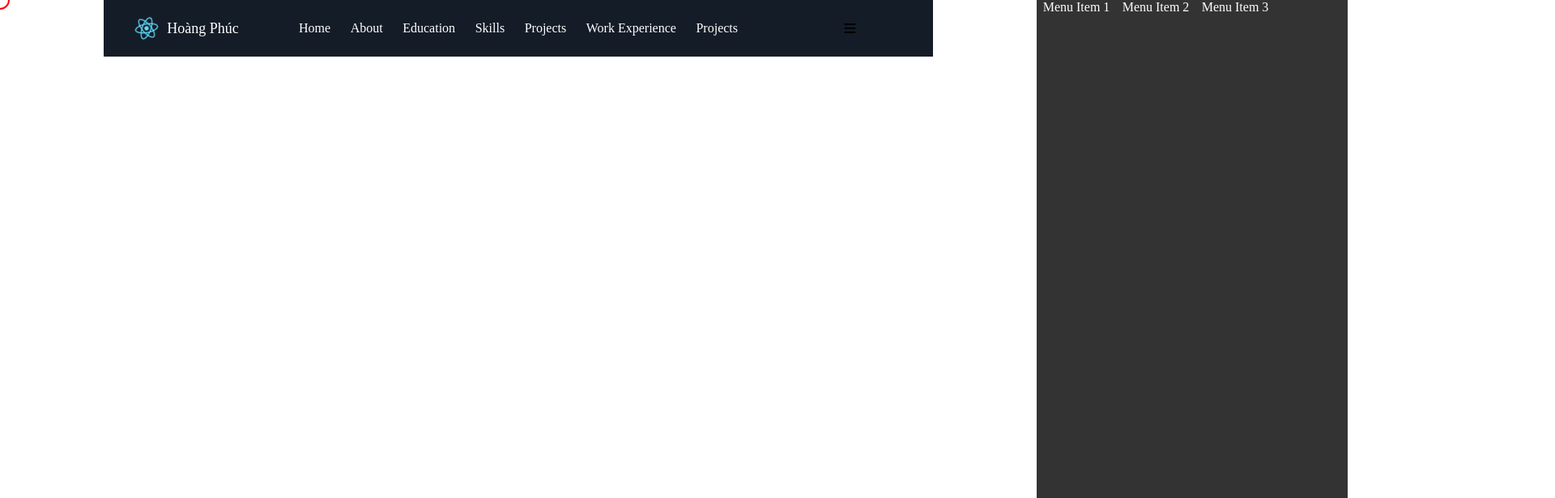
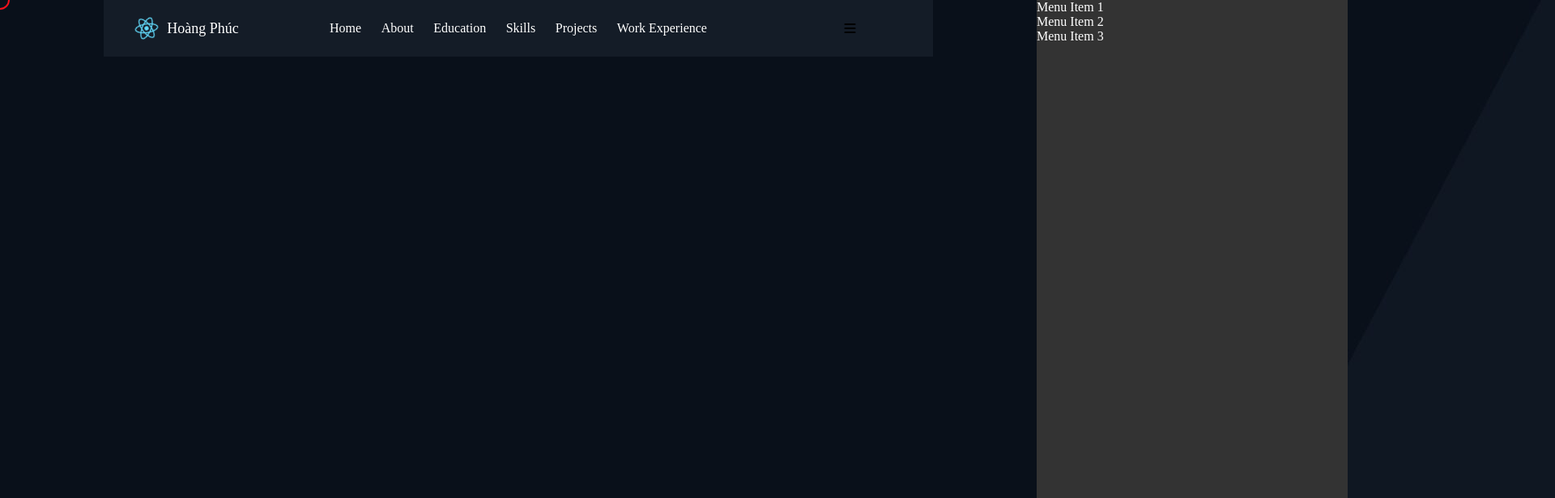
Before and after one commit to Minurte1/Portfolio, a React (Create React App) app: page / in a window 1280 px wide. Shown: the top 616 px of the page at 81% size, 1920 px wide, since content can reach past the window. Built offline with nearby package versions, Linux system fonts and the light colour scheme.

Commit message:
cap nhat

```diff
--- a/package.json
+++ b/package.json
@@ -7,6 +7,7 @@
     "@testing-library/react": "^13.4.0",
     "@testing-library/user-event": "^13.5.0",
     "react": "^18.2.0",
+    "react-animate-on-scroll": "^2.1.7",
     "react-dom": "^18.2.0",
     "react-scripts": "5.0.1",
     "web-vitals": "^2.1.4"
--- a/src/App.js
+++ b/src/App.js
@@ -1,44 +1,18 @@
 import './App.css';
 import Cursor from './public/component/cursor';
-import React, { useState, useEffect, useRef } from 'react';
-
+import React, { useState } from 'react';
+import ScrollAnimation from 'react-animate-on-scroll';
+// import 'animate.css/animate.min.css'; // Import CSS của thư viện animate.css (được sử dụng bởi react-animate-on-scroll)
 const App = () => {
   const [showMenu, setShowMenu] = useState(false);
-  const containerNavbarShowRef = useRef(null);
+
 
   const toggleMenu = () => {
-    console.log(showMenu)
+    console.log('Before toggle:', showMenu);
     setShowMenu(!showMenu);
-    // if (showMenu === false) {
-
-    // }
+    console.log('After toggle:', showMenu);
   };
 
-  const handleClickOutside = (event) => {
-    if (containerNavbarShowRef.current && !containerNavbarShowRef.current.contains(event.target)) {
-      // Nếu click ngoài container-NavbarShow, đặt showMenu về false
-      if (showMenu === false) { setShowMenu(true); }
-
-    }
-  };
-
-  useEffect(() => {
-    console.log('useEffect ran');
-    document.addEventListener('click', handleClickOutside);
-
-    return () => {
-      console.log('useEffect cleanup');
-      document.removeEventListener('click', handleClickOutside);
-    };
-  }, []);
-  useEffect(() => {
-    // Thêm hoặc bỏ lớp tối trên body khi showMenu thay đổi
-    if (showMenu) {
-      document.body.classList.remove('menu-closed');
-    } else {
-      document.body.classList.add('menu-closed');
-    }
-  }, [showMenu]);
   return (
     <>
 
@@ -50,25 +24,47 @@ const App = () => {
             <p className='text-logo'>Hoàng Phúc</p>
           </div>
           <div className='Navbar-middle'>
-            <a href=''>Home</a>
-            <a href=''>About</a>
-            <a href=''>Education</a>
-            <a href=''>Skills</a>
-            <a href=''>Projects</a>
-            <a href=''>Work Experience</a>
-            <a href=''>Projects</a>
+            <a href='#home'>Home</a>
+            <a href='#about'>About</a>
+            <a href='#education'>Education</a>
+            <a href='#skill'>Skills</a>
+            <a href='#project'>Projects</a>
+            <a href='#experience'>Work Experience</a>
+            {/* <a href='#project'>Projects</a> */}
           </div>
-          <div className={`Navbar-right ${showMenu ? 'menu-open' : ''}`} onClick={toggleMenu}>
-            <i className="fa-solid fa-bars"></i>
+          <div className={`Navbar-right`}>
+            <i className={`fa-solid fa-bars  ${showMenu ? 'menu-open' : ''}`} onClick={toggleMenu}></i>
           </div>
         </div>
       </div>
       <div className={`overlay ${showMenu ? 'active' : ''}`} onClick={toggleMenu}></div>
-      <div className={`container-NavbarShow ${showMenu ? 'menu-open' : ''}`} ref={containerNavbarShowRef} >
-        <a href='#'>Menu Item 1</a>
-        <a href='#'>Menu Item 2</a>
-        <a href='#'>Menu Item 3</a>
+      <div className={`container-NavbarShow ${showMenu ? 'menu-open' : ''}`}>
+        <p>Menu Item 1</p>
+        <p>Menu Item 2</p>
+        <p>Menu Item 3</p>
       </div>
+
+      {/* <p>àhuas</p>
+      <p>àhuas</p>
+      <p>àhuas</p>
+      <p>àhuas</p>
+      <p>àhuas</p>
+      <p>àhuas</p> <p>àhuas</p> <p>àhuas</p> <p>àhuas</p> */}
+      <img src={require('./public/image/banner-scaled.jpg')} alt="Banner" />
+
+      <section id='home'>
+        <ScrollAnimation animateIn="fadeIn" animateOut="fadeOut" duration={2} animateOnce={true}>
+          <h1>Hello, Animated on Scroll!</h1>
+        </ScrollAnimation>
+
+        <ScrollAnimation animateIn="zoomIn" animateOut="zoomOut" duration={1} animateOnce={true}>
+          <p>This is a sample text with scroll animation.</p>
+        </ScrollAnimation>
+      </section>
+      <section id='about'></section>
+      <section id='education'></section>
+      <section id='skill'></section>
+      <section id='about'></section>
     </>
   );
 };
```
Also changed, not shown: src/public/image/banner_shape.png (added), 1 other file (tests, documents, lock files or other folders).
